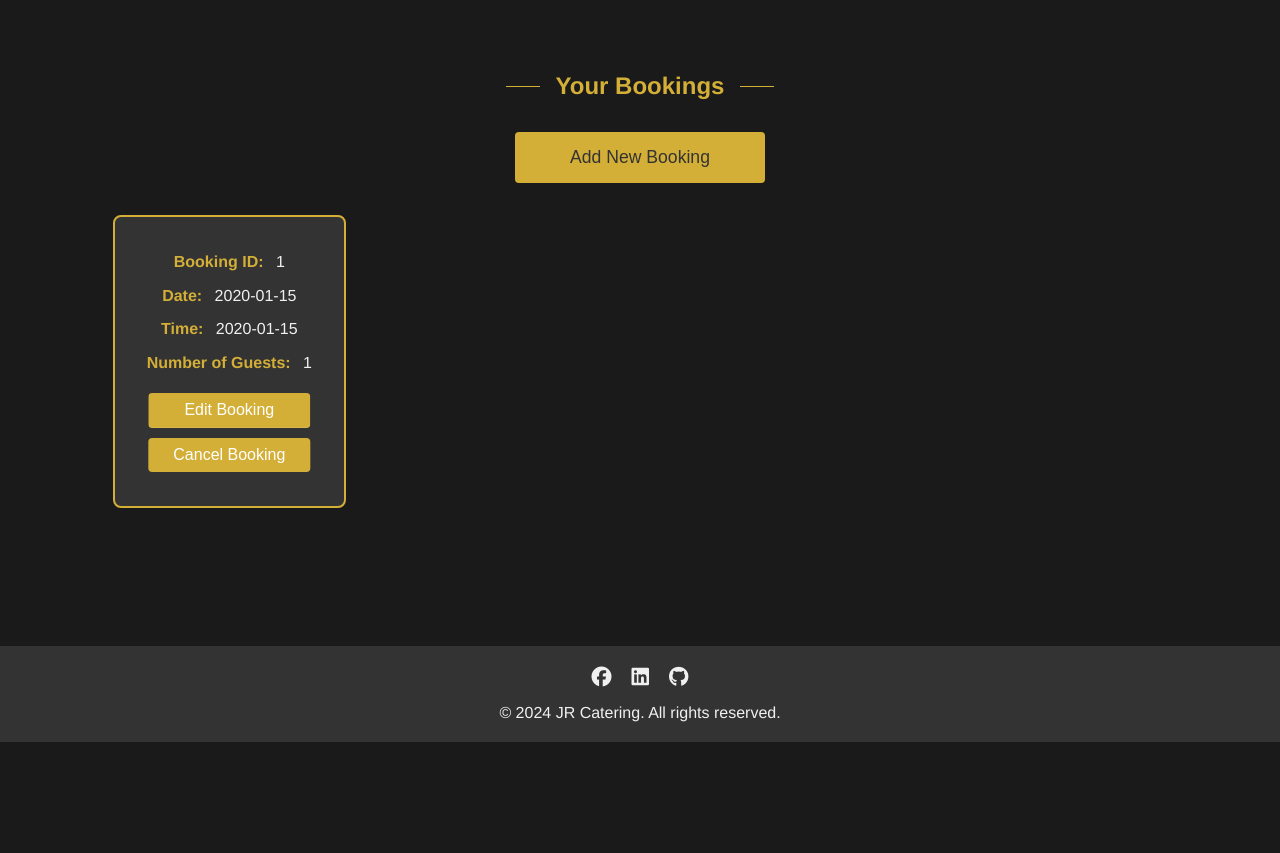
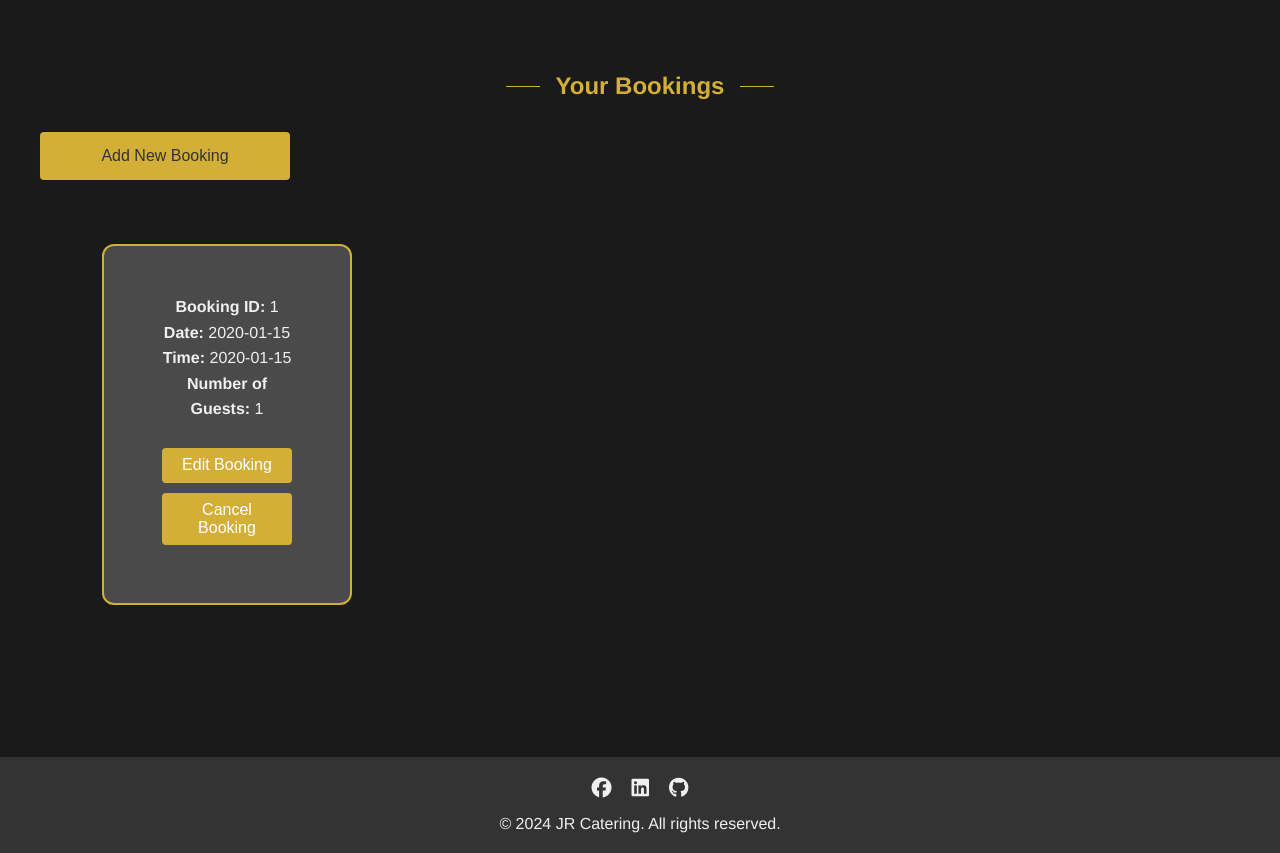
Before and after one commit to ellisrobertsx/JR-Catering, a Flask app: page /book in a window 1280 px wide. Shown: the part 58-911 px from the top of the page. Before the commit the page ends 800 px from the top, so only its background shows below. Run offline with Flask 2, Linux system fonts and the light colour scheme; a user stored in the database is signed in; tables that the repository leaves empty hold one stand-in row (values such as "Sample post"); some libraries are stand-ins or nearby versions.

Commit message:
updating readme

```diff
--- a/static/assets/css/style.css
+++ b/static/assets/css/style.css
@@ -430,16 +446,17 @@
     color: inherit;
 }
 
+
 .bookings-grid {
     display: grid;
     grid-template-columns: 1fr;
     gap: 2rem;
-    width: 90%;
-    max-width: 400px;
+    width: 95%;
     margin: 0 auto;
     padding: 0;
-}
-
+    margin-bottom: 4rem;
+    max-width: 600px;
+}
 
 .book-table a:hover {
     opacity: 0.8;
@@ -542,16 +559,15 @@
 }
 
 .booking-card {
-    background-color: var(--primary-color);
-    border: 2px solid var(--accent-color);
+    width: 100%;
+    background-color: var(--secondary-color);
+    border: 1px solid var(--accent-color);
     border-radius: 8px;
-    height: fit-content;
     padding: 1.5rem;
-    margin: 0 auto;
 }
 
 .booking-info {
-    padding: 0 0.5rem;  /* Add slight padding inside the info section */
+    padding: 0 0.5rem;
 }
 
 .booking-display {
@@ -924,10 +940,6 @@
     box-shadow: 0 4px 8px rgba(0, 0, 0, 0.2);
 }
 
-.booking-actions {
-    display: block;
-    width: 100%;
-}
 
 .booking-actions .primary-btn {
     width: auto;
@@ -1359,42 +1374,6 @@
         white-space: nowrap;
     }
 
-    .bookings-grid {
-        display: grid;
-        grid-template-columns: repeat(auto-fill, minmax(300px, 1fr));
-        gap: 2rem;
-        width: 100%;
-        max-width: 1200px;
-    }
-
-    .booking-card {
-        margin-bottom: 0;
-    }
-
-
-
-    .menu-container {
-        position: relative;
-        width: 100%;
-    }
-
-    .booking-actions {
-        display: flex;
-        justify-content: center;
-        max-width: none;
-        position: relative;
-        left: 50%;
-        transform: translateX(-50%);
-    }
-
-
-    .booking-actions .primary-btn {
-        min-width: 200px;
-        padding: 15px 30px;
-        font-size: 1.1em;
-        margin: 0 auto;
-        display: block;
-    }
 
     .confirmation-container {
         max-width: 800px;
@@ -1445,66 +1424,100 @@
     .confirmation-actions .btn:hover {
         background-color: #2d2d2d;
     }
-
-
-    .bookings-container {
+    .bookings-grid {
+        display: flex;
+        flex-wrap: wrap;
+        gap: 2rem;
+        width: 95%;
+        margin: 0 auto;
+        padding: 2rem;
         max-width: 1200px;
-        margin: 2rem auto;
-        padding: 1rem;
-    }
-
-    .existing-bookings {
-        display: grid;
-        grid-template-columns: repeat(auto-fill, minmax(300px, 1fr));
-        gap: 1.5rem;
-        margin-bottom: 2rem;
-    }
-
-
-
-    .booking-card:hover {
-        border-color: #ffd700;
-        transition: border-color 0.3s ease;
-    }
-
-    .booking-info p {
-        margin: 8px 0;
+        margin-bottom: 4rem;
+    }
+
+    .booking-card {
+        flex: 0 0 calc(25% - 1.5rem);
+        max-width: calc(25% - 1.5rem);
+        min-width: 250px;
+        background: var(--secondary-color);
+        border: 2px solid var(--accent-color);
+        border-radius: 12px;
+        padding: 1.5rem;
+        position: relative;
+        margin-bottom: 1rem;
+        height: auto;
+        transition: all 0.3s ease;
+    }
+
+    /* Booking Display and Edit Form */
+    .booking-display {
+        width: 100%;
+        height: 100%;
+        background: var(--secondary-color);
+        border-radius: 12px;
+        padding: 1.5rem;
+        transition: all 0.3s ease;
+        opacity: 1;
+        visibility: visible;
+    }
+
+    .edit-form {
+        width: 100%;
+        height: auto;
+        background: var(--secondary-color);
+        border: 2px solid var(--accent-color);
+        border-radius: 12px;
+        padding: 1.5rem;
+        transition: all 0.3s ease;
+        opacity: 0;
+        visibility: hidden;
+        position: absolute;
+        top: 0;
+        left: 0;
+    }
+
+    /* Card State Changes */
+    .booking-card.editing .booking-display {
+        opacity: 0;
+        visibility: hidden;
+        height: 0;
+        padding: 0;
+        margin: 0;
+    }
+
+    .booking-card.editing .edit-form {
+        opacity: 1;
+        visibility: visible;
+        height: auto;
+    }
+
+    /* Form Elements */
+    .edit-form input,
+    .edit-form select,
+    .edit-form textarea {
+        width: 100%;
+        padding: 12px;
+        margin-bottom: 10px;
+        border: 2px solid var(--accent-color);
+        border-radius: 4px;
+        font-size: 16px;
+        background-color: var(--primary-color);
         color: var(--text-color);
-    }
-
-
-    .booking-info strong {
-        color: var(--accent-color);
-        margin-right: 8px;
-    }
-
-    .booking-details p {
-        margin: 0.5rem 0;
-        color: white;
-    }
-
-    .booking-card h3 {
-        margin: 0 0 1rem 0;
-        color: white;
-    }
-
-
-    .no-bookings {
         text-align: center;
-        color: #666;
-        margin: 2rem 0;
-    }
-
-    .booking-form-container {
-        max-width: 600px;
-        margin: 2rem auto;
-        padding: 2rem;
-        border-radius: 8px;
-        box-shadow: 0 2px 4px rgba(0,0,0,0.1);
-        border: 2px solid #4a4a4a;
-    }
-
-}
+    }
+
+    .booking-info {
+        margin-bottom: 1rem;
+    }
+
+    .booking-actions {
+        display: flex;
+        flex-direction: column;
+        gap: 0.8rem;
+        width: 100%;
+    }ransform: translateX(-50%);
+    }
+
 
 @media print {
     .no-print {
--- a/templates/base.html
+++ b/templates/base.html
@@ -19,7 +19,7 @@
     <link rel="preload" href="{{ url_for('static', filename='assets/css/style.css') }}" as="style">
     <link rel="preload" href="{{ url_for('static', filename='assets/js/script.js') }}" as="script">
 
-    <link rel="stylesheet" href="{{ url_for('static', filename='assets/css/style.css') }}" media="print" onload="this.media='all'">
+    <link rel="stylesheet" href="{{ url_for('static', filename='assets/css/style.css') }}?v=1" media="print" onload="this.media='all'">
 
     <link rel="preconnect" href="https://kit.fontawesome.com" crossorigin>
     <link rel="dns-prefetch" href="https://kit.fontawesome.com">
--- a/templates/book.html
+++ b/templates/book.html
@@ -53,8 +53,10 @@
                     <label for="special_requests">Special Requests (Optional):</label>
                     <textarea id="special_requests" name="special_requests"></textarea>
                 </div>
-                <button type="submit" class="btn save-btn">Make Booking</button>
-                <button type="button" class="btn cancel-btn" onclick="toggleNewBookingForm()">Cancel</button>
+                <div class="booking-actions">
+                    <button type="submit" class="btn edit-btn">Make Booking</button>
+                    <button type="button" class="btn cancel-btn" onclick="toggleNewBookingForm()">Cancel</button>
+                </div>
             </form>
         </div>
 
```
Also changed, not shown: other parts of static/assets/css/style.css (+55 -36 lines).
